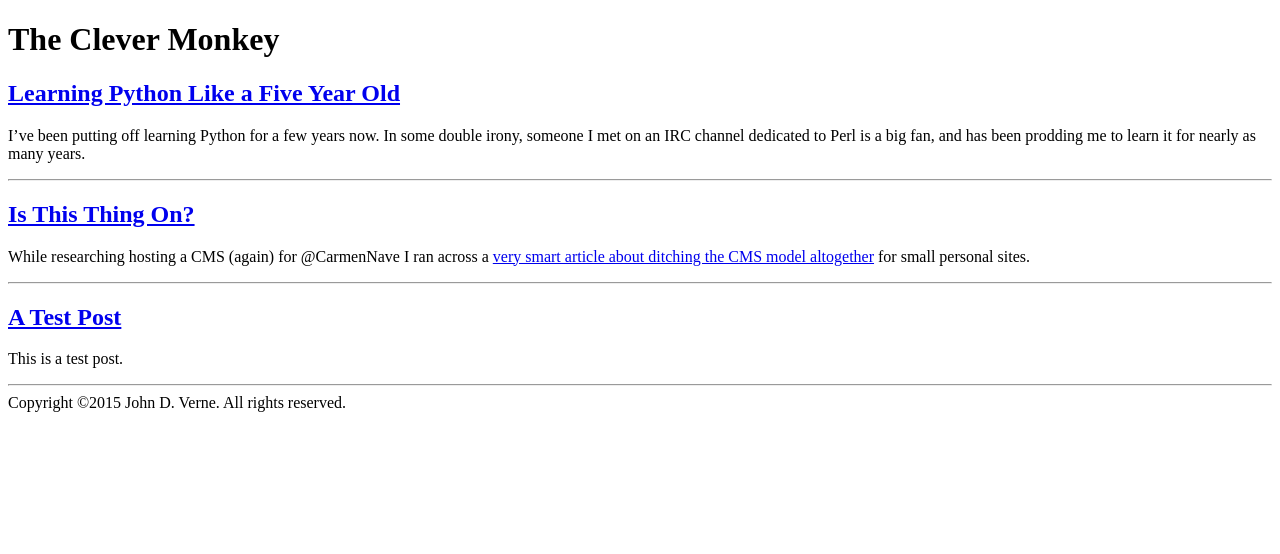
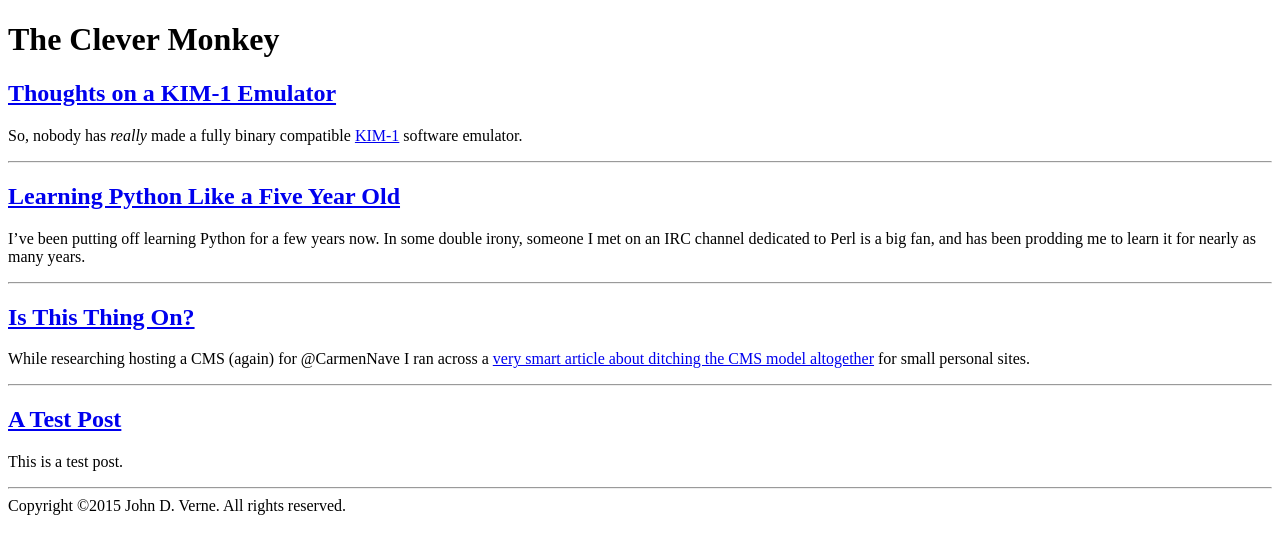
Before and after one commit to jverne/jverne.github.io, a Jekyll site: the page built from index.md, in a window 1280 px wide. Shown: the top 554 px of the page. Built offline with Jekyll 4.4.1, drawn with Linux system fonts in a browser that asks for light colours.

Commit message:
Published thoughts in a KIM-1 emulator

```diff
--- a/_posts/2015-08-27-thoughts-on-a-kim-1-emulator.md
+++ b/_posts/2015-08-27-thoughts-on-a-kim-1-emulator.md
@@ -1,5 +1,10 @@
 ---
-published: false
+published: true
+title: "Thoughts on a KIM-1 Emulator"
+tags:
+  - "retro-computing"
+  - "kim-1"
+  - emulators
 ---
 
 So, nobody has _really_ made a fully binary compatible [KIM-1](http://www.oldcomputers.net/kim1.html) software emulator.
```
